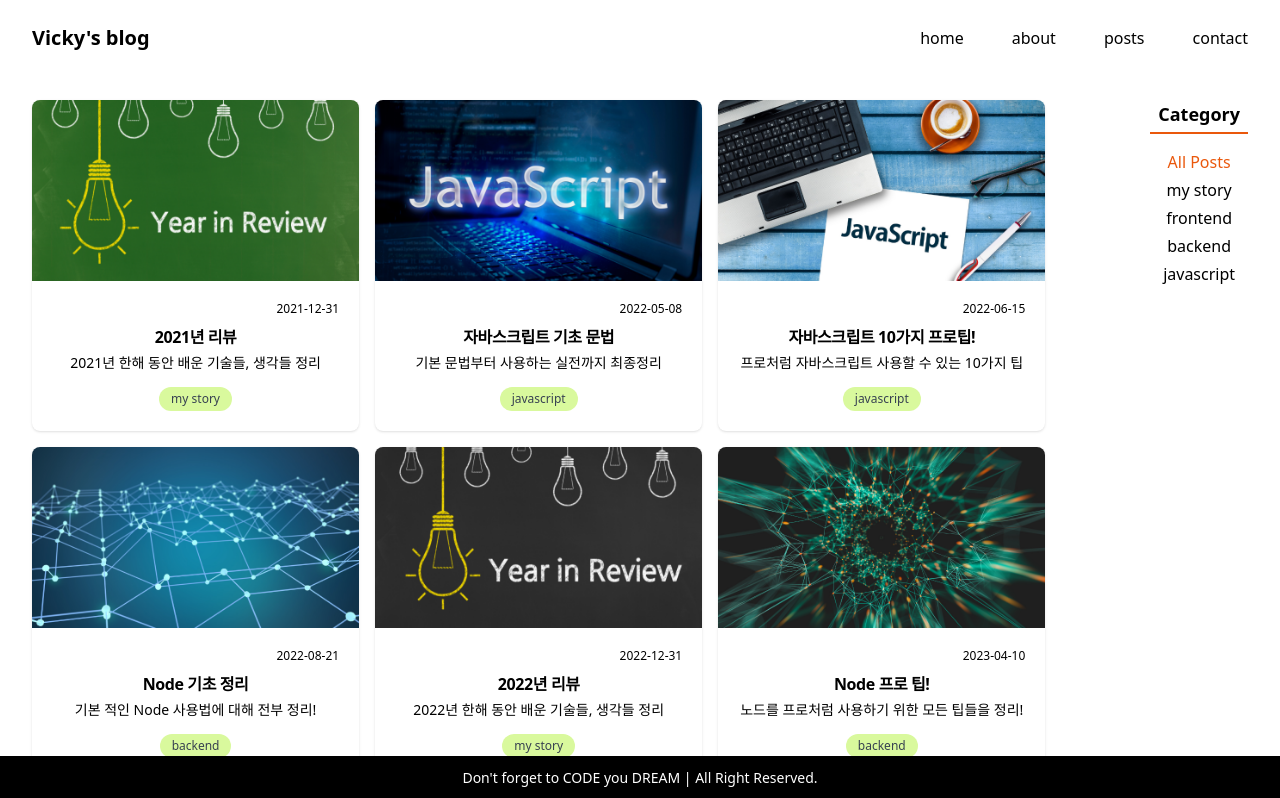
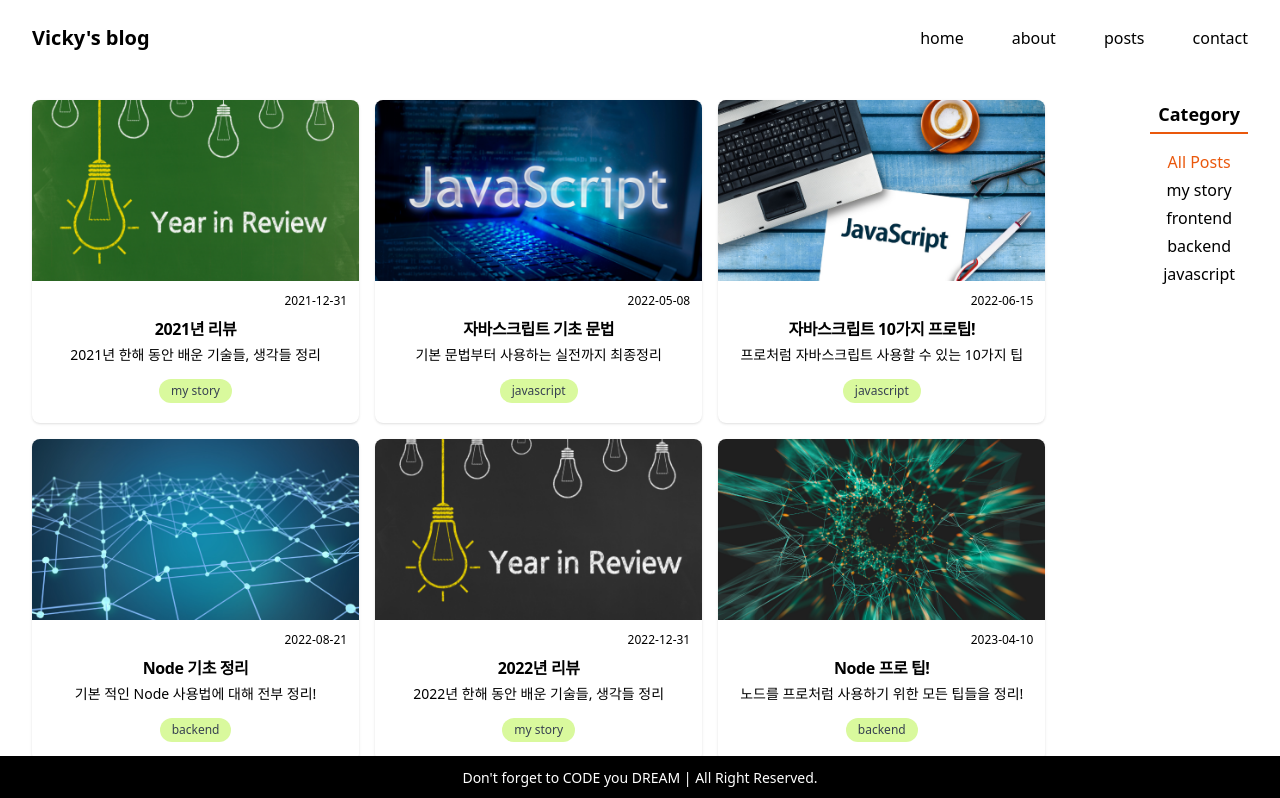
Before and after one commit to wonieeVicky/nextjs-blog, a Next.js app: page /posts in a window 1280 px wide. Shown: the top 798 px of the page. Built offline with nearby package versions, Linux system fonts and the light colour scheme.

Commit message:
chore: PostList 스타일 수정

```diff
--- a/src/components/PostList.tsx
+++ b/src/components/PostList.tsx
@@ -29,7 +29,7 @@ export default function PostList({ posts }: Props) {
             <div key={idx} className="bg-white rounded-lg shadow text-center">
               <Link href={`/posts/${post.path}`}>
                 <Image className="rounded-t-lg" src={`/images/posts/${post.path}.png`} width={800} height={300} alt={`${post.path} image`} />
-                <div className="p-5">
+                <div className="p-3 pb-5">
                   <p className="text-xs text-right mb-2">{post.date}</p>
                   <h5 className="mb-1 font-semibold tracking-tight">{post.title}</h5>
                   <p className="mb-3 font-light text-sm">{post.description}</p>
```
